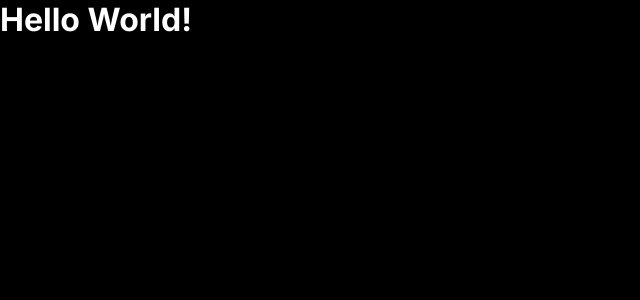
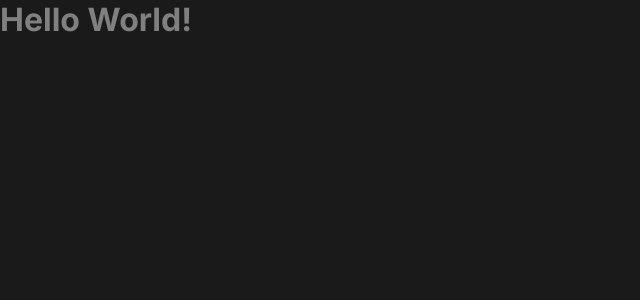
Before and after one commit to MartinGBB/todo-ignite, a React (Vite) app: page / in a window 1280 px wide. Shown: the top 300 px of the page, without its empty margins (0-640 px from the left). Built offline with nearby package versions, Linux system fonts and the light colour scheme.

Commit message:
style: define fundo e cor de fonte

```diff
--- a/src/global.css
+++ b/src/global.css
@@ -22,8 +22,8 @@
 }
 
 body {
-  background: black;
-  color: white;
+  background: var(--gray-600);
+  color: var(--gray-300);
 }
 
 body, input, button {
```
